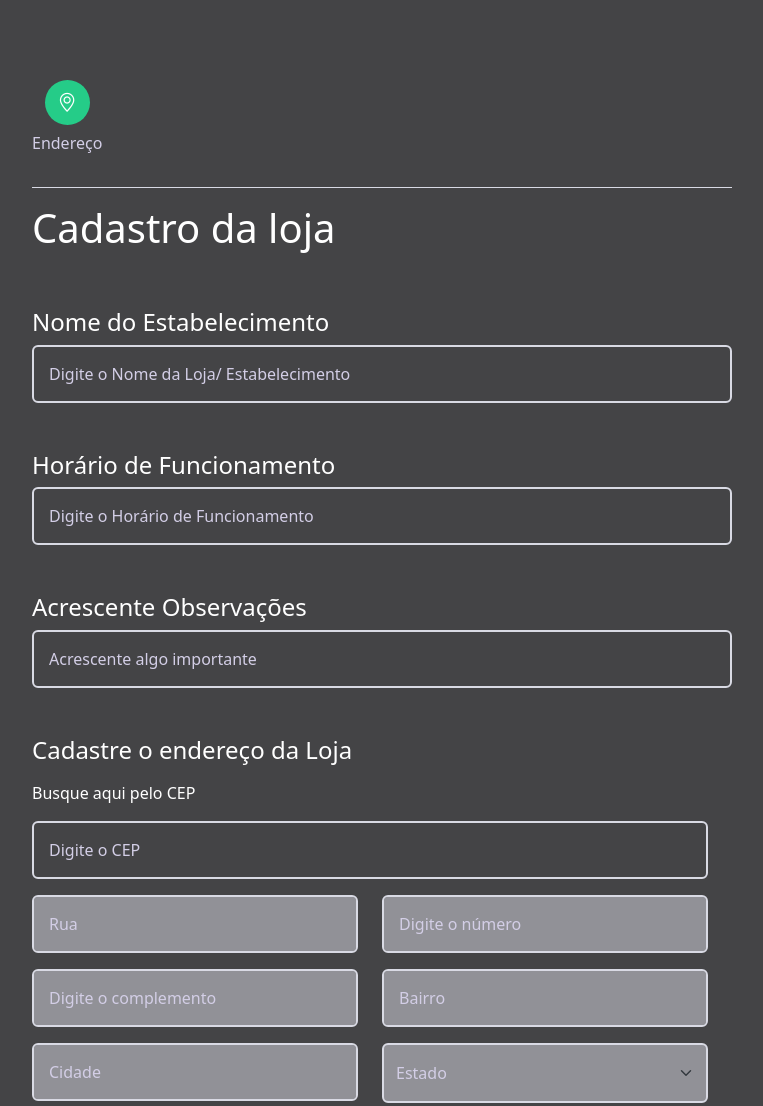
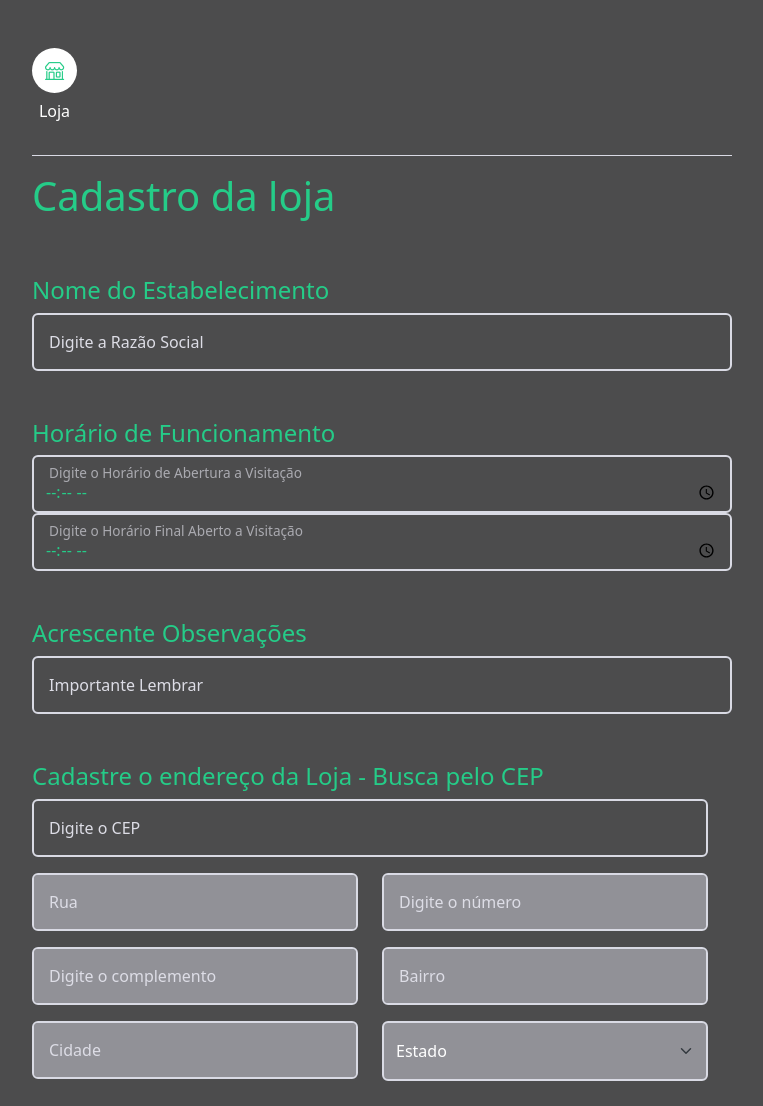
Before and after one commit to MarianaBraga13/Projeto-Integrador, a plain HTML site: page index.html in a window 1280 px wide. Shown: the top 1106 px of the page, without its empty margins (258-1021 px from the left). Drawn offline with nearby package versions, Linux system fonts and the light colour scheme.

Commit message:
Add files via upload

```diff
--- a/index.html
+++ b/index.html
@@ -14,17 +14,17 @@
       integrity="sha384-0evHe/X+R7YkIZDRvuzKMRqM+OrBnVFBL6DOitfPri4tjfHxaWutUpFmBp4vmVor"
       crossorigin="anonymous"
     />
+
+    <sgv src=" shop.svg" defer></sgv>
     <!-- Bootstrap icon -->
 
-    <svg class="bi" width="32" height="32" fill="currentColor">
-      <use xlink:href="bootstrap-icons.svg#shop"/>
-    </svg>
+    <link
+
+      rel="stylesheet"
+
+      href="https://cdn.jsdelivr.net/npm/bootstrap-icons@1.6.1/font/bootstrap-icons.css"
 
 
-    <link
-      rel="stylesheet"
-
-      href="https://cdn.jsdelivr.net/npm/bootstrap-icons@1.8.3/font/bootstrap-icons.css"
     />
     <script src="scripts.js" defer></script>
   </head>
@@ -47,8 +47,8 @@
       <div id="steps" class="mb-md-3 pb-md-3">
         <div class="line"></div>
         <div class="step">
-          <i class="bi bi-geo-alt active"></i>
-          <p class="d-none d-md-block">Endereço</p>
+          <i class="bi bi-shop"></i>
+          <p class="d-none d-md-block">Loja</p>
         </div>
       </div>
       <div id="form-header">
@@ -64,30 +64,47 @@
                 type="text"
                 class="form-control shadow-none"
                 id="nome_loja"
-                name="nome"
-                placeholder= "Digite o CEP para visitação"
-                maxlength="8"
-                minlength="8"
+                name="nome"ho
+                placeholder= "Digite o nome da Loja"
+                maxlength="40"
                 required
               />
-              <label for="nome_loja">Digite o Nome da Loja/ Estabelecimento</label>
+              <label for="nome_loja">Digite a Razão Social</label>
               <br></br>
+
               <h4>Horário de Funcionamento</h4>
 
-              <form id="address-form">
+              <form id="form-hour">
+                <div class="row mb-3">
+
+                  <div class="form-floating">
+                    <input
+                      type="time"
+                      class="form-control shadow-none"
+                      id="hor_func"
+                      name="hour"
+                      placeholder= "form-hour"
+                      maxlength="15"
+                      minlength="4"
+                      required
+                    />
+              <label for="hr_func">Digite o Horário de Abertura a Visitação</label>
+
+              <form id="form-hour">
                 <div class="row mb-3">
                   <div class="form-floating">
                     <input
-                      type="text"
+                      type="time"
                       class="form-control shadow-none"
                       id="hor_func"
-                      name="nome"
-                      placeholder= "Digite Horário de funcionamento para visitação"
-                      maxlength="8"
-                      minlength="8"
+                      name="hor_func"
+                      placeholder= "form-hour"
+                      maxlength="15"
+                      minlength="4"
                       required
                     />
-              <label for="hr_func">Digite o Horário de Funcionamento</label>
+
+              <label for="hr_func">Digite o Horário Final Aberto a Visitação</label>
                     <br></br>
 
                     <h4>Acrescente Observações</h4>
@@ -99,15 +116,13 @@
                             class="form-control shadow-none"
                             id="obs"
                             name="observação"
-                            placeholder= "Digite Horário de funcionamento para visitação"
-                            maxlength="8"
-                            minlength="8"
-                            required
+                            placeholder= "Observações"
+                            maxlength="150"
+
                           />
-                    <label for="hr_func">Acrescente algo importante</label>
+                    <label for="hr_func">Importante Lembrar</label>
                           <br></br>
-              <h4>Cadastre o endereço da Loja</h4>
-        <p><h1></h1>Busque aqui pelo CEP</p></h1>
+              <h4>Cadastre o endereço da Loja - Busca pelo CEP</h4>
       </div>
       <form id="address-form">
         <div class="row mb-3">
--- a/stylesheet.css
+++ b/stylesheet.css
@@ -1,11 +1,11 @@
 :root {
-  --bg-color: #444446;
+  --bg-color: #4c4c4d;
   --secondary-bg-color: #919197;
-  --primary-color: #fff;
+  --primary-color: #25cc88;
   --secondary-color: #25cc88;
-  --text-color: #d3cee6;
+  --text-color: #fff;
   --border-color: #d9dae4;
-  --h1:#d9dae4;
+
 }
 
 #checkout-page {
@@ -65,7 +65,7 @@
 }
 
 .step i {
-  background-color: var(--secondary-bg-color);
+  background-color: #fff;
   width: 45px;
   height: 45px;
   line-height: 45px;
@@ -114,7 +114,7 @@
 }
 
 #order-form-container label {
-  color: var(--text-color);
+  color: #dddde6;
 }
 
 #order-form-container input:disabled,
@@ -142,6 +142,6 @@
 /* Responsive */
 @media (min-width: 500px) {
   #save-btn {
-    width: 8em;
+    width: em;
   }
 }
```
Also changed, not shown: shop.svg (added).
